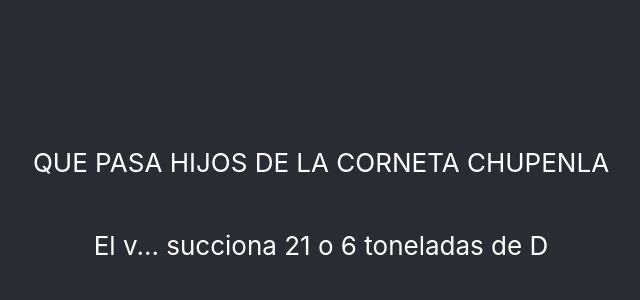
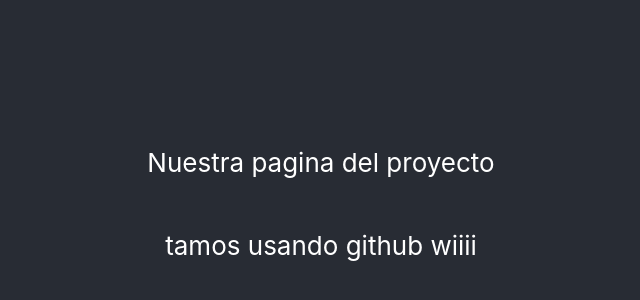
Before and after one commit to TheMismisimo/ProyectoDS, a React (Create React App) app in the folder proyecto1/: page / in a window 1280 px wide. Shown: the part 196-496 px from the top of the page, without its empty margins (319-959 px from the left). Built offline with nearby package versions, Linux system fonts and the light colour scheme.

Commit message:
pa q se vea bonito

```diff
--- a/proyecto1/src/App.js
+++ b/proyecto1/src/App.js
@@ -18,8 +18,8 @@
   return (
     <div className="App">
       <header className="App-header">
-        <p>QUE PASA HIJOS DE LA CORNETA CHUPENLA</p>
-        <p>El v... succiona {siglo} o {retornarX()} toneladas de D</p>
+        <p>Nuestra pagina del proyecto</p>
+        <p> tamos usando github wiiii </p>
 
 
       </header>
```
